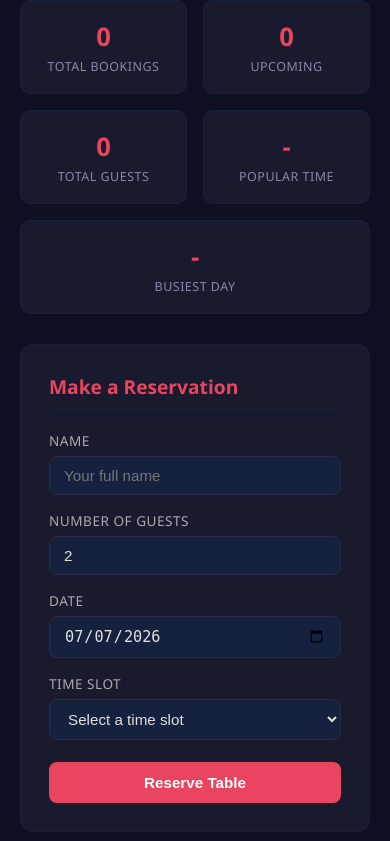
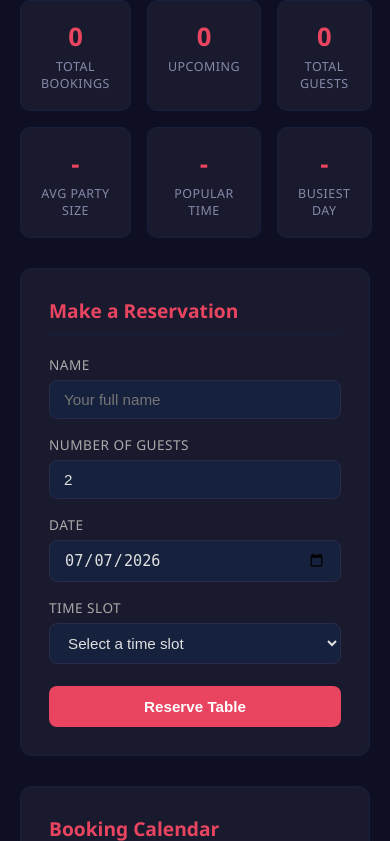
Before and after one commit to ShubhamDevops07/restaurant-booking, a Flask app: page / in a window 390 px wide. Shown: the part 143-984 px from the top of the page. Run offline with Flask 2, Linux system fonts and the light colour scheme; data that the repository does not hold is empty.

Commit message:
Add average party size stat to dashboard
New metric in /api/stats and stats bar showing the average number of
guests per booking, helping the restaurant gauge typical table sizes.

Co-Authored-By: Claude Opus 4.6 <noreply@anthropic.com>
Claude-Session: https://claude.ai/code/session_019471HSkLa4QxtSYoR4RDGp

```diff
--- a/app.py
+++ b/app.py
@@ -115,6 +115,9 @@ def api_stats():
     total_guests = conn.execute(
         "SELECT COALESCE(SUM(guests), 0) as s FROM bookings"
     ).fetchone()["s"]
+    avg_guests = conn.execute(
+        "SELECT ROUND(COALESCE(AVG(guests), 0), 1) as a FROM bookings"
+    ).fetchone()["a"]
     popular_time = conn.execute(
         "SELECT time, COUNT(*) as c FROM bookings GROUP BY time ORDER BY c DESC LIMIT 1"
     ).fetchone()
@@ -126,6 +129,7 @@ def api_stats():
         "total_bookings": total,
         "upcoming_bookings": upcoming,
         "total_guests": total_guests,
+        "avg_party_size": avg_guests,
         "popular_time": popular_time["time"] if popular_time else None,
         "busiest_day": busiest_day["date"] if busiest_day else None,
     })
--- a/templates/index.html
+++ b/templates/index.html
@@ -224,7 +224,7 @@
             margin: 0 auto 20px;
             padding: 0 20px;
             display: grid;
-            grid-template-columns: repeat(5, 1fr);
+            grid-template-columns: repeat(6, 1fr);
             gap: 16px;
         }
         .stat-card {
@@ -269,8 +269,7 @@
         /* Responsive */
         @media (max-width: 768px) {
             .container { grid-template-columns: 1fr; }
-            .stats-bar { grid-template-columns: repeat(2, 1fr); }
-            .stats-bar .stat-card:last-child { grid-column: span 2; }
+            .stats-bar { grid-template-columns: repeat(3, 1fr); }
             footer { flex-direction: column; gap: 10px; text-align: center; }
             footer .hours { flex-direction: column; gap: 4px; }
         }
@@ -294,6 +293,10 @@
         <div class="stat-card">
             <div class="stat-value" id="statGuests">-</div>
             <div class="stat-label">Total Guests</div>
+        </div>
+        <div class="stat-card">
+            <div class="stat-value" id="statAvgParty">-</div>
+            <div class="stat-label">Avg Party Size</div>
         </div>
         <div class="stat-card">
             <div class="stat-value" id="statPopularTime">-</div>
@@ -415,6 +418,7 @@
                     document.getElementById('statTotal').textContent = data.total_bookings;
                     document.getElementById('statUpcoming').textContent = data.upcoming_bookings;
                     document.getElementById('statGuests').textContent = data.total_guests;
+                    document.getElementById('statAvgParty').textContent = data.avg_party_size || '-';
                     document.getElementById('statPopularTime').textContent = data.popular_time || '-';
                     if (data.busiest_day) {
                         const bd = new Date(data.busiest_day + 'T12:00:00');
```
